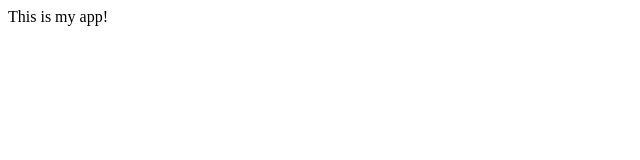
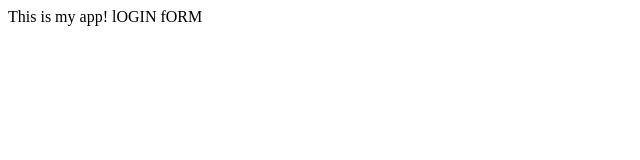
Before and after one commit to fizbite/Alex02, a plain HTML site: page index.html in a window 1280 px wide. Shown: the whole page, without its empty margins (0-640 px from the left). Drawn offline with Linux system fonts and the light colour scheme.

Commit message:
login form

```diff
--- /dev/null
+++ b/d2/d2/ap2.js
@@ -0,0 +1 @@
+console.log(135);
--- a/index.html
+++ b/index.html
@@ -5,5 +5,6 @@
     </head>
     <body>
         This is my app!
+        lOGIN fORM
     </body>
 </html>
```
Also changed, not shown: log.txt (added), login.html (added).
